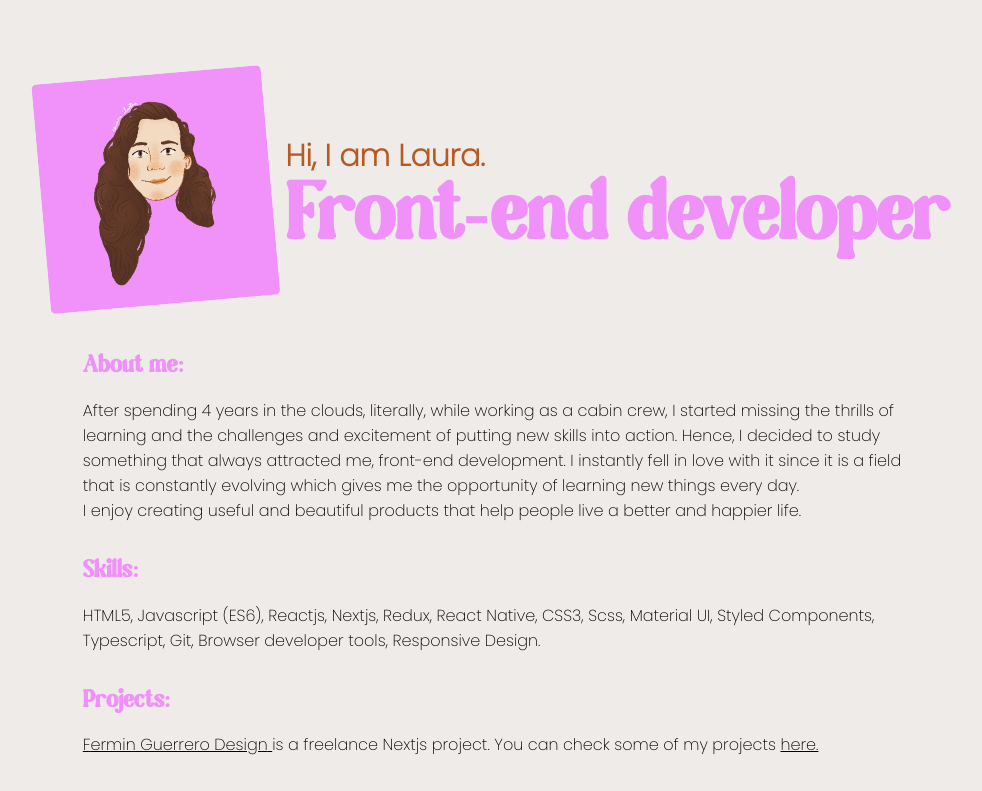
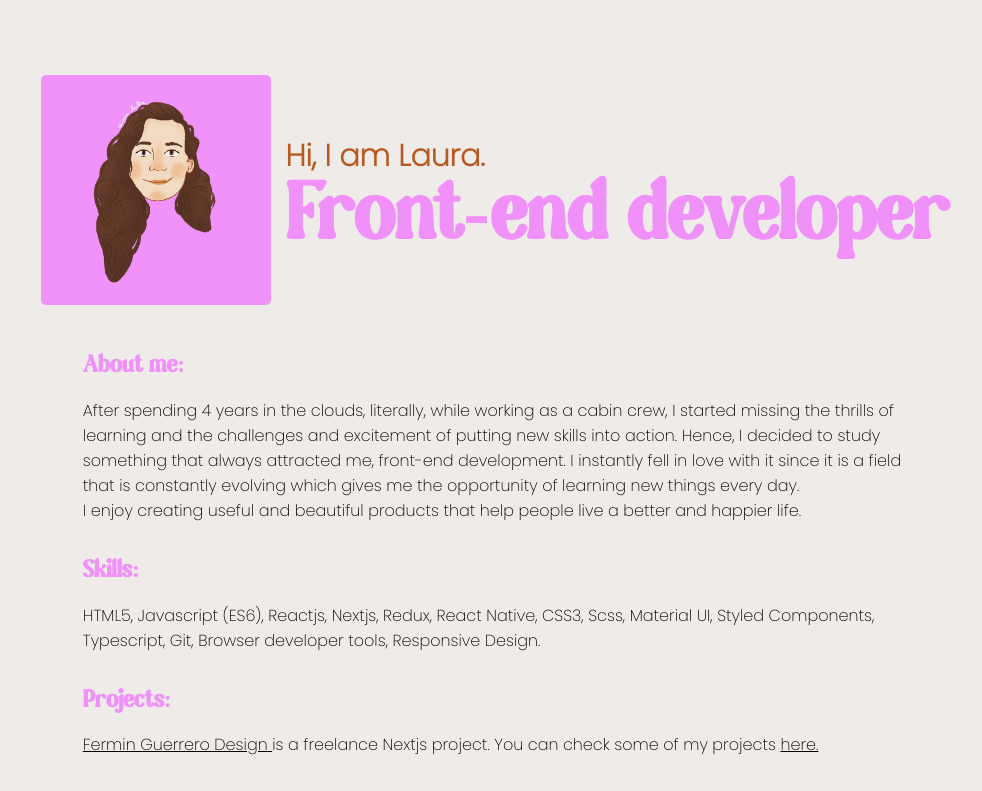
Before and after one commit to lalidiaz/lauradev, a React (Create React App) app: page / in a window 1280 px wide. Shown: the top 791 px of the page, without its empty margins (138-1120 px from the left). Built offline with nearby package versions, Linux system fonts and the light colour scheme.

Commit message:
add other animations

```diff
--- a/src/App.js
+++ b/src/App.js
@@ -1,5 +1,4 @@
 import styles from './styles/Home.module.scss';
-
 import profilePic from '../src/assets/avatar.png';
 import { Section, Footer, Contact } from '../src/components/index';
 import { motion } from 'framer-motion';
@@ -10,9 +9,9 @@
       <main className={styles.main}>
         <div className={styles.presentation}>
           <motion.div
-            initial={{ opacity: 0 }}
-            animate={{ opacity: 1 }}
-            transition={{ delay: 1.5, duration: 2 }}
+            initial={{ x: '-100vw' }}
+            animate={{ x: 0 }}
+            transition={{ delay: 0.3, duration: 2 }}
             className={styles.imageContainer}
           >
             <img
@@ -24,17 +23,17 @@
 
           <div className={styles.dev}>
             <motion.h2
-              initial={{ opacity: 0 }}
-              animate={{ opacity: 1 }}
-              transition={{ delay: 1.5, duration: 2 }}
+              initial={{ x: '100vw' }}
+              animate={{ x: 0 }}
+              transition={{ delay: 0.3, duration: 2 }}
               className={styles.myname}
             >
               Hi, I am Laura.
             </motion.h2>
             <motion.h1
-              initial={{ opacity: 0 }}
-              animate={{ opacity: 1 }}
-              transition={{ delay: 1.5, duration: 2 }}
+              initial={{ x: '100vw' }}
+              animate={{ x: 0 }}
+              transition={{ delay: 0.4, duration: 2 }}
               className={styles.title}
             >
               Front-end developer
--- a/src/components/Section/index.jsx
+++ b/src/components/Section/index.jsx
@@ -7,7 +7,7 @@
       <motion.h4
         initial={{ opacity: 0 }}
         animate={{ opacity: 1 }}
-        transition={{ delay: 1.5, duration: 1 }}
+        transition={{ delay: 1, duration: 1 }}
         className={styles.title}
       >
         {title}{' '}
@@ -15,7 +15,7 @@
       <motion.p
         initial={{ opacity: 0 }}
         animate={{ opacity: 1 }}
-        transition={{ delay: 1.5, duration: 2 }}
+        transition={{ delay: 1, duration: 2 }}
         className={styles.children}
       >
         {children}
```
